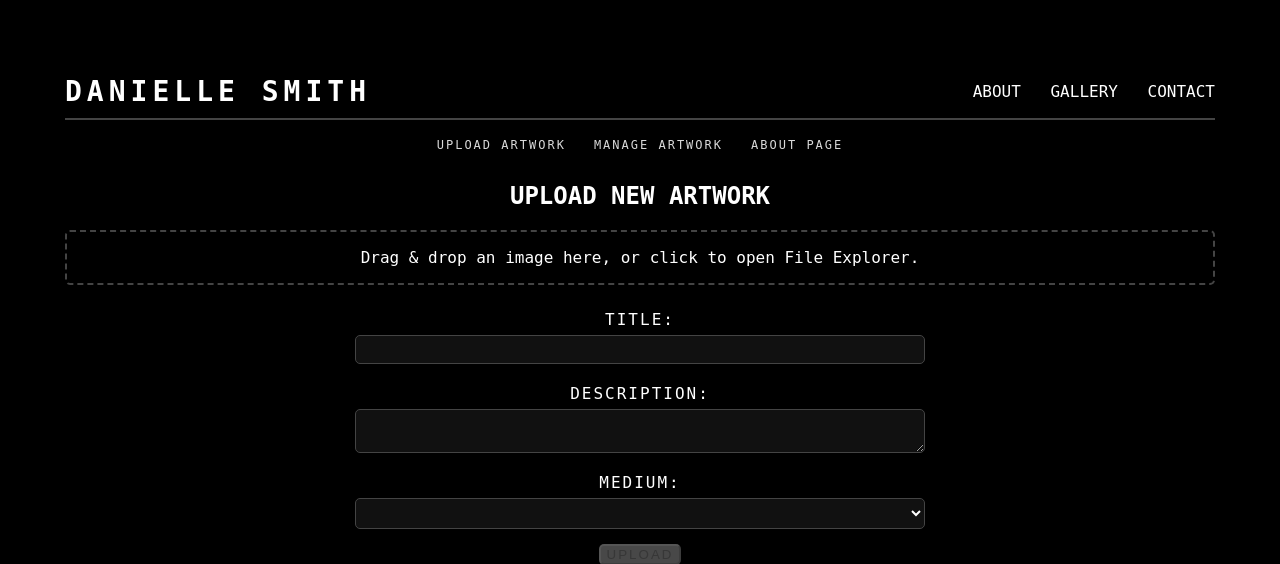
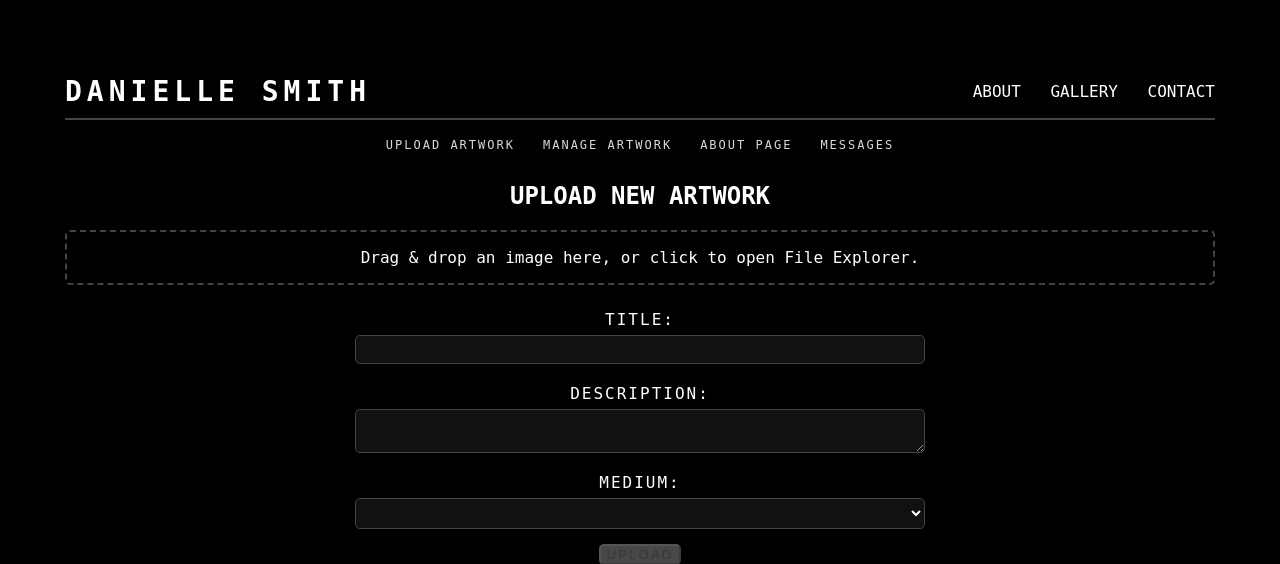
Before and after one commit to heatherjholt/Danielle_Smith_Artwork, a Flask app: page /admin in a window 1280 px wide. Shown: the top 564 px of the page. Run offline with Flask 3, Linux system fonts and the light colour scheme; the visitor is signed in with stand-in values (Sample User, id 1); data that the repository does not hold is empty; parts of the project's set-up code (start-up, migrations or seed data) failed here and were passed over; some libraries are stand-ins or nearby versions.

Commit message:
added messages link at top of admin db

```diff
--- a/templates/admin_dashboard.html
+++ b/templates/admin_dashboard.html
@@ -42,6 +42,7 @@
             <a href="#upload-section">UPLOAD ARTWORK</a>
             <a href="#manage-section">MANAGE ARTWORK</a>
             <a href="#about-section">ABOUT PAGE</a>
+            <a href="#messages-section">MESSAGES</a>
         </nav>
 
 
```
